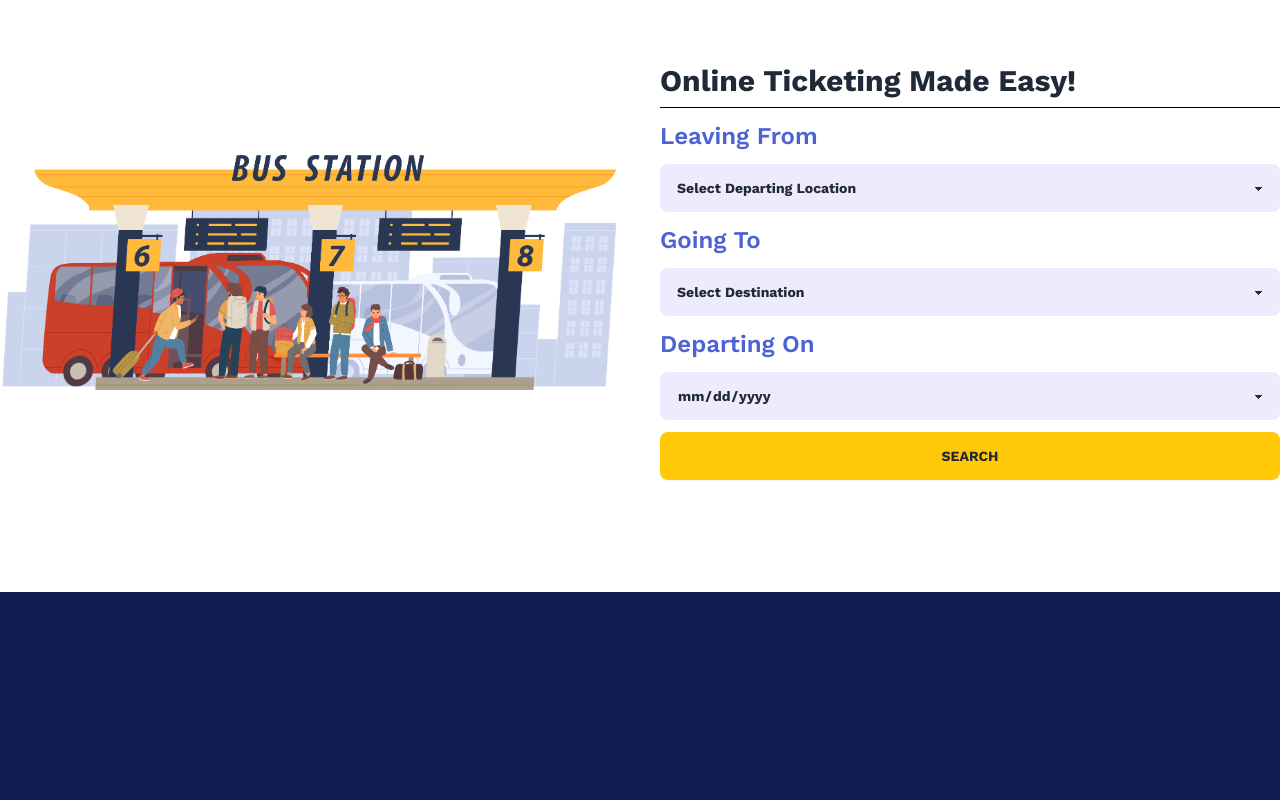
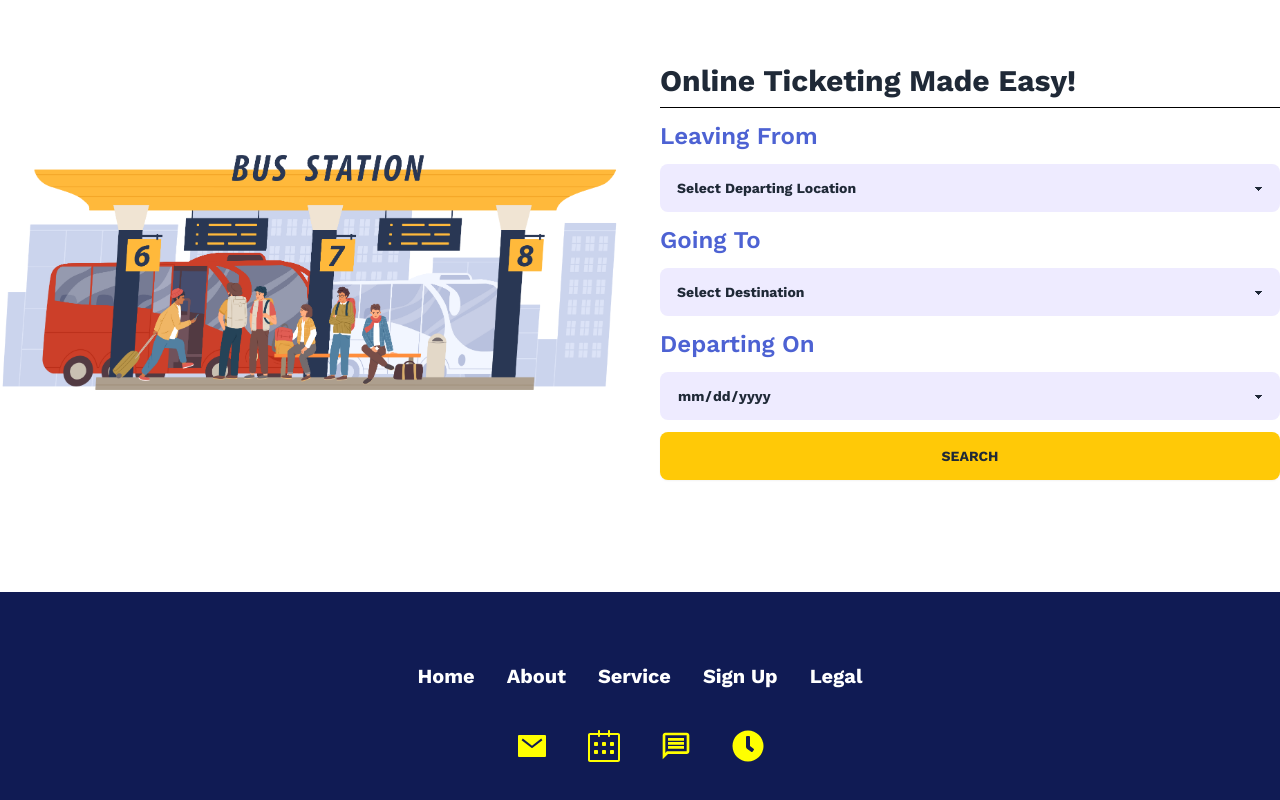
Before and after one commit to ShakeefAhmedRakin/CSE470-G5-PROJECT, a React (Vite) app in the folder frontend/: page / in a window 1280 px wide. Shown: the part 687-1487 px from the top of the page. Built offline with nearby package versions, Linux system fonts and the light colour scheme.

Commit message:
footer updated

```diff
--- a/frontend/src/pages/Shared/Footer.jsx
+++ b/frontend/src/pages/Shared/Footer.jsx
@@ -1,7 +1,27 @@
+import { IoMailSharp } from "react-icons/io5";
+import { SlCalender } from "react-icons/sl";
+import { MdOutlineMessage } from "react-icons/md";
+import { FaClock } from "react-icons/fa";
+// import { sheild } from "react-icons/fa6";
 const Footer = () => {
   return (
     <>
-      <div className="w-full h-60 bg-tertiary-color"></div>
+      <div className='w-full h-60 bg-tertiary-color flex items-center justify-center flex-col'>
+        <div className='flex gap-8 text-white justify-center text-xl font-bold mb-10'>
+          <p>Home</p>
+          <p>About</p>
+          <p>Service</p>
+          <p>Sign Up</p>
+          <p>Legal</p>
+        </div>
+        <div className="flex gap-10 justify-center">
+
+        <IoMailSharp color="yellow" size="2rem"/>
+        <SlCalender color="yellow" size="2rem"/>
+        <MdOutlineMessage color="yellow" size="2rem" />
+        <FaClock color="yellow" size="2rem"/>
+        </div>
+      </div>
     </>
   );
 };
```
